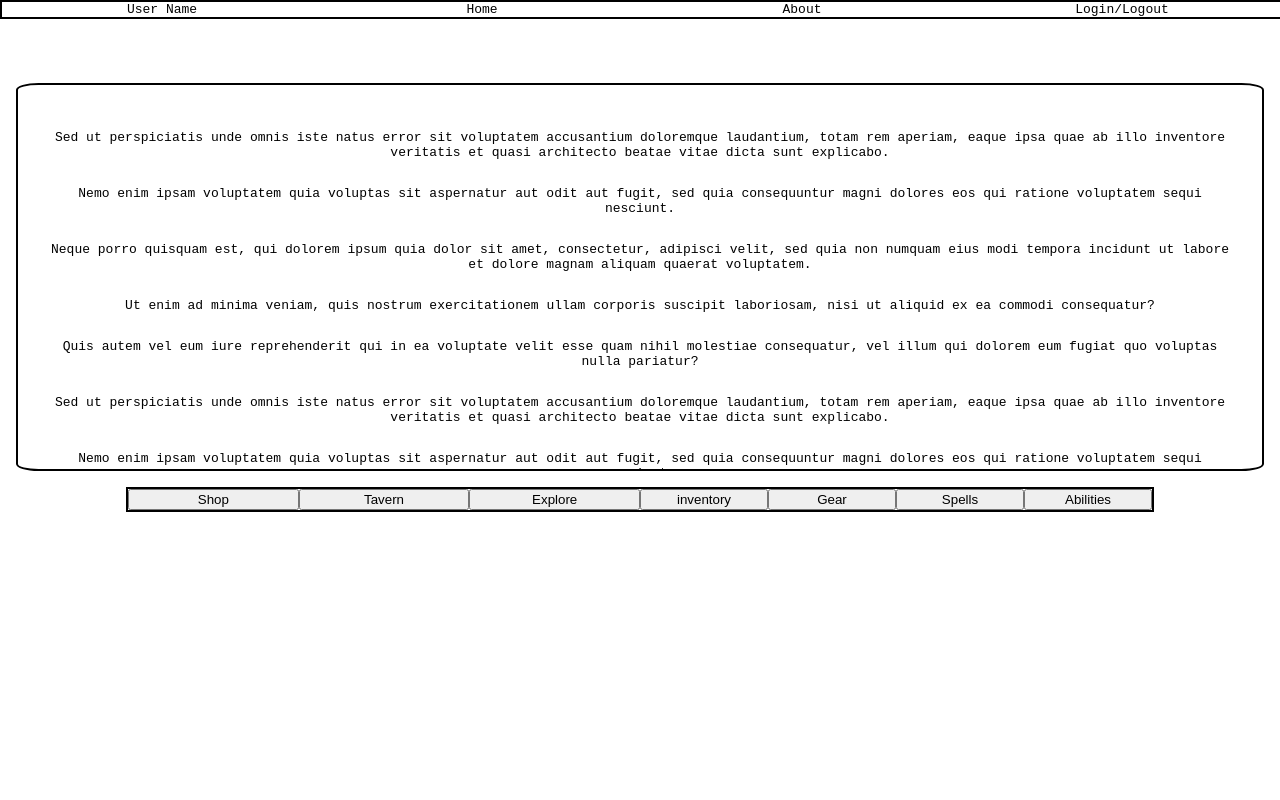
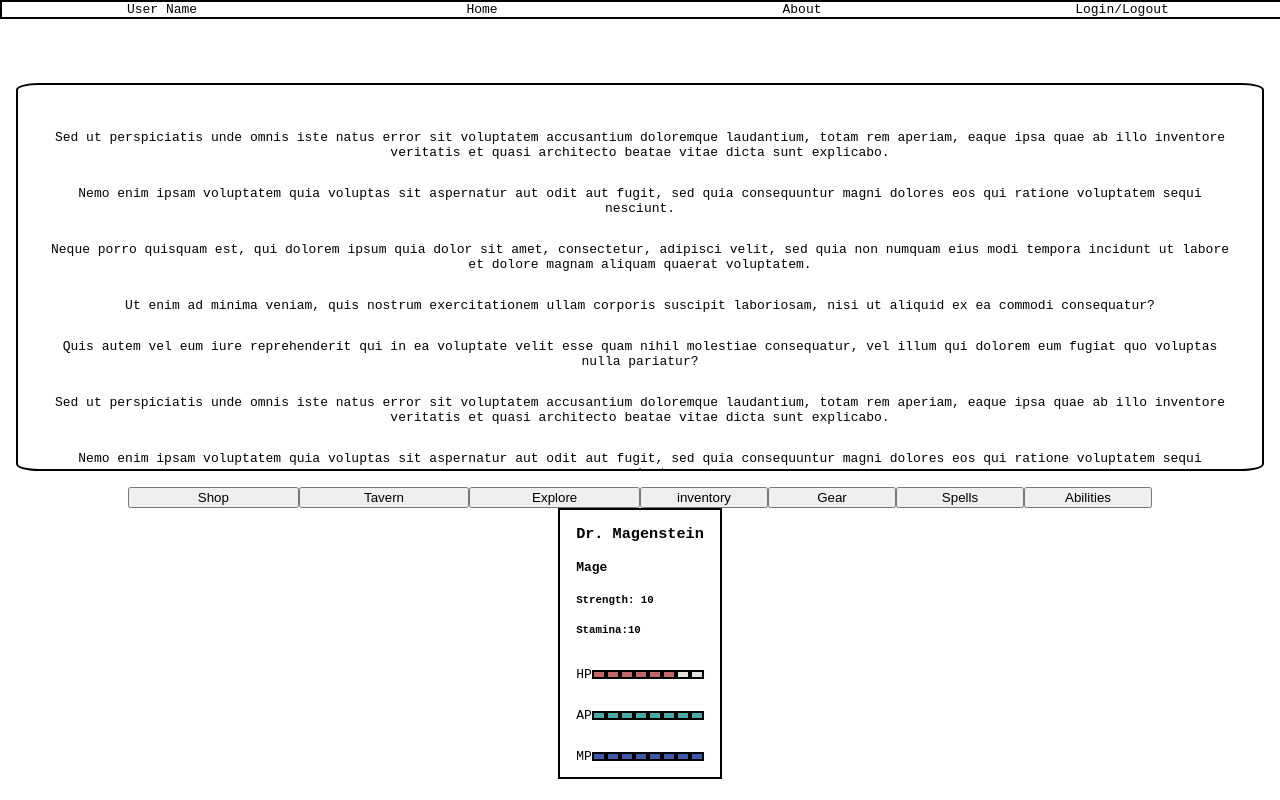
Before and after one commit to Nvlt/endless_encounters_client, a React (Create React App) app: page / in a window 1280 px wide. Built offline with nearby package versions, Linux system fonts and the light colour scheme.

Commit message:
char-dash

```diff
--- a/src/App.css
+++ b/src/App.css
@@ -1,3 +1,19 @@
+.bg-red {
+  background-color: #C1666B;
+}
+
+.bg-timberwolf {
+  background-color: #E4DFDB;
+}
+
+.bg-verd {
+  background-color: #49A9A6;
+}
+
+.bg-liberty {
+  background-color: #4357AC;
+}
+
 .border {
   border: .2em solid black;
 }
@@ -105,6 +121,10 @@
   font-size: 3rem;
 }
 
+.text-left {
+  text-align: left;
+}
+
 @font-face {
   font-family: "nerdland";
   src: url("./assets/fonts/NederlandFantasy.ttf")
@@ -141,6 +161,11 @@
   margin-top: 4rem;
 }
 
+.mx-1 {
+  margin-left: 1rem;
+  margin-right: 1rem;
+}
+
 .mx-2 {
   margin-left: 2rem;
   margin-right: 2rem;
@@ -166,8 +191,20 @@
   width: 40%
 }
 
+.width-10px {
+  width: 10px;
+}
+
 .width-full {
   width: 100%;
+}
+
+.width-fit {
+  width: fit-content;
+}
+
+.height-5px {
+  height: 5px;
 }
 
 .height-full {
--- a/src/Dashboard.js
+++ b/src/Dashboard.js
@@ -65,20 +65,58 @@ export default function Dashboard() {
           consequatur,
            vel illum qui dolorem eum fugiat quo voluptas nulla pariatur?</p>
       </div>
-      <div className="border flex-1 flex flex-row max-width-80 width-full">
-
+      <div className="flex-1 flex flex-row max-width-80 width-full">
         <div className="flex flex-row flex-1 width-half">
           <button className="flex-1">Shop</button>
           <button className="flex-1">Tavern</button>
           <button className="flex-1">Explore</button>
         </div>
-        <div className="flex flex-row flex-1 width-half">
+        <div className="flex flex-row flex-1 max-height-20 width-half">
           <button className="flex-1">inventory</button>
           <button className="flex-1">Gear</button>
           <button className="flex-1">Spells</button>
           <button className="flex-1">Abilities</button>
         </div>
       </div>
+      <div className='char-stat-cont flex-1 border max-height-40 width-fit text-left'>
+        <h3 className="flex-1 mx-1">Dr. Magenstein</h3>
+        <h4 className="flex-1 mx-1">Mage</h4>
+        <h5 className="flex-1 mx-1">Strength: 10</h5>
+        <h5 className="flex-1 mx-1">Stamina:10</h5>
+        <div id="hp-cont" name="hp-cont" className="hp-cont mx-1 flex flex-1 flex-row center">
+          <p className="flex-1">HP</p>
+          <div className="border flex-1 bg-red height-5px width-10px" />
+          <div className="border flex-1 bg-red height-5px width-10px" />
+          <div className="border flex-1 bg-red height-5px width-10px" />
+          <div className="border flex-1 bg-red height-5px width-10px" />
+          <div className="border flex-1 bg-red height-5px width-10px" />
+          <div className="border flex-1 bg-red height-5px width-10px" />
+          <div className="border flex-1 bg-timberwolf height-5px width-10px" />
+          <div className="border flex-1 bg-timberwolf height-5px width-10px" />
+        </div>
+        <div id="ap-cont" name="ap-cont" className="ap-cont mx-1 flex flex-1 flex-row center">
+          <p className="flex-1">AP</p>
+          <div className="border flex-1 bg-verd height-5px width-10px" />
+          <div className="border flex-1 bg-verd height-5px width-10px" />
+          <div className="border flex-1 bg-verd height-5px width-10px" />
+          <div className="border flex-1 bg-verd height-5px width-10px" />
+          <div className="border flex-1 bg-verd height-5px width-10px" />
+          <div className="border flex-1 bg-verd height-5px width-10px" />
+          <div className="border flex-1 bg-verd height-5px width-10px" />
+          <div className="border flex-1 bg-verd height-5px width-10px" />
+        </div>
+        <div id="mana-cont" name="mana-cont" className="mana-cont mx-1 flex flex-1 flex-row center">
+          <p className="flex-1">MP</p>
+          <div className="border flex-1 bg-liberty height-5px width-10px" />
+          <div className="border flex-1 bg-liberty height-5px width-10px" />
+          <div className="border flex-1 bg-liberty height-5px width-10px" />
+          <div className="border flex-1 bg-liberty height-5px width-10px" />
+          <div className="border flex-1 bg-liberty height-5px width-10px" />
+          <div className="border flex-1 bg-liberty height-5px width-10px" />
+          <div className="border flex-1 bg-liberty height-5px width-10px" />
+          <div className="border flex-1 bg-liberty height-5px width-10px" />
+        </div>
+      </div>
 
     </main>
   )
```
Also changed, not shown: 1 other file (tests, documents, lock files or other folders).
